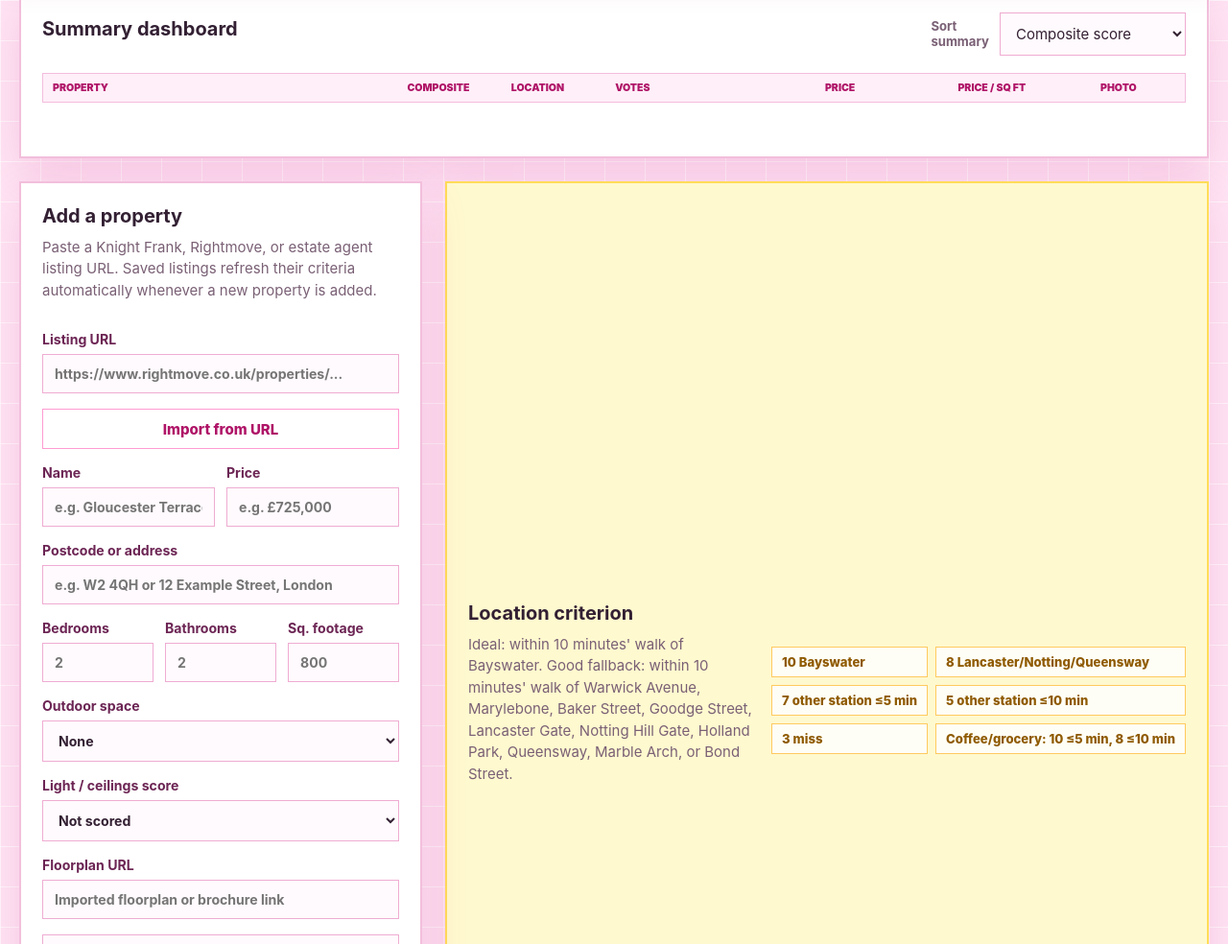
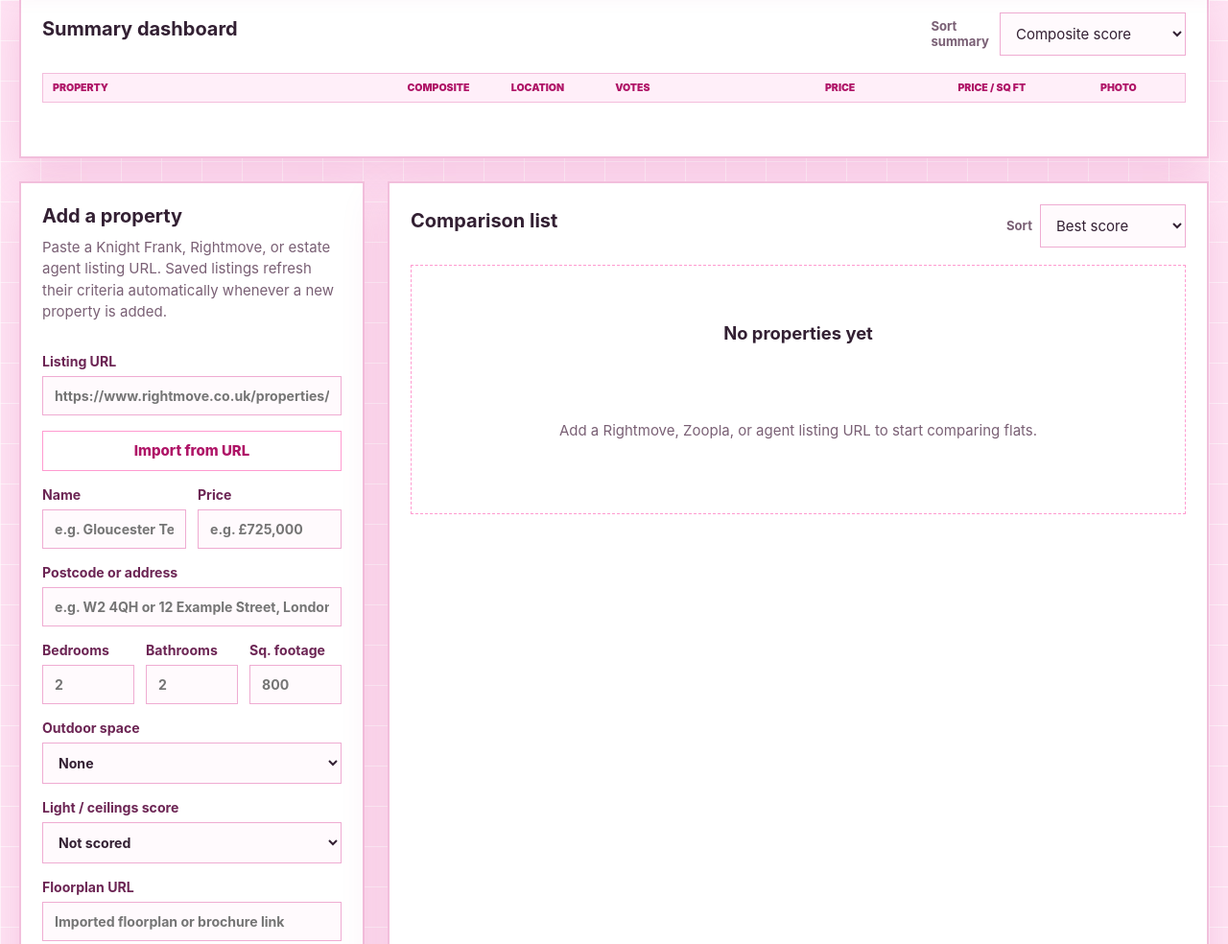
Before and after one commit to avmurray1/attempt-2, a plain HTML site: page index.html in a window 1280 px wide. Shown: the part 209-1193 px from the top of the page at 96% size. Drawn offline with Linux system fonts and the light colour scheme; no server answers.

Commit message:
Add files via upload

```diff
--- a/index.html
+++ b/index.html
@@ -150,25 +150,6 @@
         </form>
       </section>
 
-      <section class="score-band" aria-label="Location scoring criteria">
-        <div>
-          <h2>Location criterion</h2>
-          <p>
-            Ideal: within 10 minutes' walk of Bayswater. Good fallback: within 10 minutes' walk of Warwick Avenue,
-            Marylebone, Baker Street, Goodge Street, Lancaster Gate, Notting Hill Gate, Holland Park, Queensway,
-            Marble Arch, or Bond Street.
-          </p>
-        </div>
-        <div class="criteria-scale" aria-label="Score scale">
-          <span>10 Bayswater</span>
-          <span>8 Lancaster/Notting/Queensway</span>
-          <span>7 other station ≤5 min</span>
-          <span>5 other station ≤10 min</span>
-          <span>3 miss</span>
-          <span>Coffee/grocery: 10 ≤5 min, 8 ≤10 min</span>
-        </div>
-      </section>
-
       <section class="comparison-shell" aria-labelledby="comparison-title">
         <div class="section-title-row">
           <h2 id="comparison-title">Comparison list</h2>
--- a/styles.css
+++ b/styles.css
@@ -134,14 +134,13 @@ h2 {
 
 main {
   display: grid;
-  grid-template-columns: minmax(300px, 420px) minmax(0, 1fr);
+  grid-template-columns: minmax(280px, 360px) minmax(0, 1fr);
   gap: 24px;
   width: min(1400px, calc(100% - 40px));
   margin: 28px auto 56px;
 }
 
 .input-band,
-.score-band,
 .summary-shell,
 .comparison-shell,
 .scanner-shell {
@@ -158,8 +157,6 @@ main {
 
 .input-band {
   align-self: start;
-  position: sticky;
-  top: 20px;
   padding: 22px;
 }
 
@@ -172,7 +169,7 @@ main {
 }
 
 .scanner-shell {
-  grid-column: 1 / -1;
+  grid-column: 2;
   margin-bottom: 0;
   padding: 22px;
   border-bottom: 2px solid var(--line);
@@ -305,24 +302,12 @@ main {
   line-height: 1;
 }
 
-.score-band {
-  grid-column: 2;
-  display: grid;
-  grid-template-columns: minmax(0, 1fr) auto;
-  gap: 18px;
-  align-items: center;
-  padding: 20px 22px;
-  background: #fff9cf;
-  border-color: #ffdc58;
-}
-
 .comparison-shell {
   grid-column: 2;
   padding: 22px;
 }
 
 .form-heading p,
-.score-band p,
 .empty-state p,
 .form-note {
   color: var(--muted);
@@ -432,22 +417,6 @@ details .field-grid {
   display: flex;
   align-items: center;
   gap: 10px;
-}
-
-.criteria-scale {
-  display: grid;
-  grid-template-columns: repeat(2, max-content);
-  gap: 8px;
-}
-
-.criteria-scale span {
-  border: 1px solid #ffca5f;
-  border-radius: 0;
-  background: rgba(255, 255, 255, 0.82);
-  padding: 7px 10px;
-  color: #8f5a00;
-  font-size: 0.82rem;
-  font-weight: 800;
 }
 
 .section-title-row {
@@ -817,7 +786,6 @@ dd {
   }
 
   .input-band,
-  .score-band,
   .summary-shell,
   .comparison-shell,
   .scanner-shell {
@@ -832,7 +800,6 @@ dd {
 @media (max-width: 700px) {
   .app-header,
   .section-title-row,
-  .score-band,
   .property-card,
   .property-title-row {
     display: grid;
@@ -849,7 +816,6 @@ dd {
 
 	  .field-grid,
 	  .compact-grid,
-	  .criteria-scale,
 	  .score-details,
 	  .summary-row {
 	    grid-template-columns: 1fr;
```
